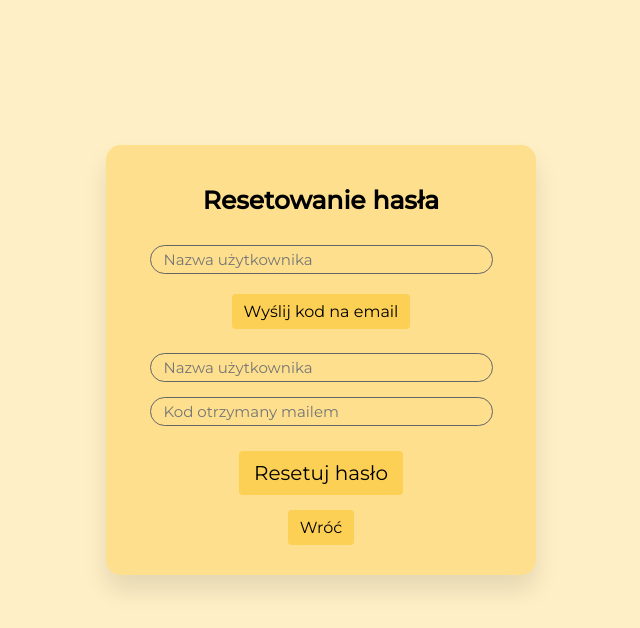
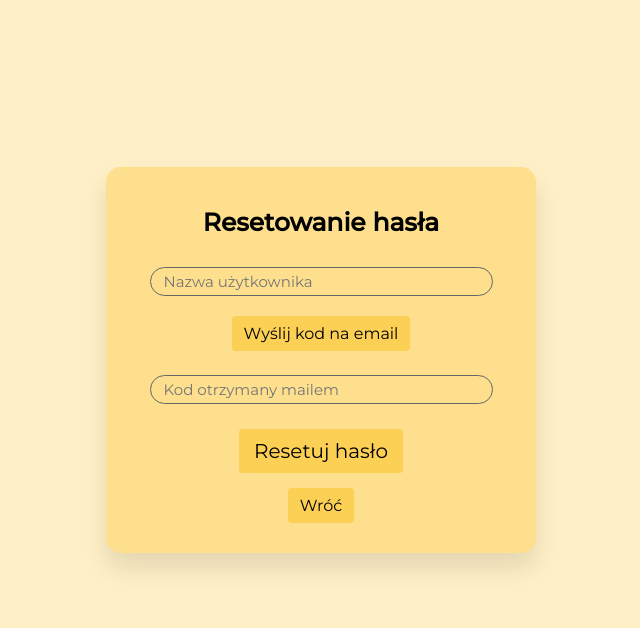
Before and after one commit to Antix7/SUS-UI, a React (Create React App) app: page /resetuj_haslo in a window 1280 px wide. Shown: the top 628 px of the page, without its empty margins (319-959 px from the left). Built offline with nearby package versions, Linux system fonts and the light colour scheme.

Commit message:
Removed multiple username inputs on the resetting page

```diff
--- a/src/components/login/ResetujHaslo.js
+++ b/src/components/login/ResetujHaslo.js
@@ -56,9 +56,10 @@ function ResetForm() {
   )
 }
 
-function SendResetCodeForm() {
+function SendResetCodeForm({formUsername, setFormUsername}) {
   const [errorMessage, setErrorMessage] = useState(null);
   const [successMessage, setSuccessMessage] = useState(null);
+
 
   function handleSubmit(e) {
     e.preventDefault();
@@ -88,7 +89,12 @@ function SendResetCodeForm() {
             className="textInput loginInput"
             name="username"
             type="text"
-            placeholder="Nazwa użytkownika"/>
+            placeholder="Nazwa użytkownika"
+            value={formUsername}
+            onChange={(e) => {
+              setFormUsername(e.target.value);
+            }}
+        />
         <p className="loginErrorMessage sendResetCodeMessage">{errorMessage}</p>
         <p className="loginSuccessMessage sendResetCodeMessage">{successMessage}</p>
         <button type="submit" className="loginButtonSmall" id="sendCodeButton">Wyślij kod na email</button>
@@ -96,7 +102,7 @@ function SendResetCodeForm() {
   )
 }
 
-function CheckResetCodeForm({setCurrentForms, handleResetLogin}) {
+function CheckResetCodeForm({setCurrentForms, handleResetLogin, formUsername}) {
   const [errorMessage, setErrorMessage] = useState(null);
 
   function handleSubmit(e) {
@@ -104,13 +110,13 @@ function CheckResetCodeForm({setCurrentForms, handleResetLogin}) {
 
     const form = e.target;
     const formData = new FormData(form);
-    // formData.forEach((x, y) => console.log(x, y));
+    formData.append('username', formUsername);
 
     axios.post(`${process.env.REACT_APP_SERVER_DOMAIN}/check_reset_code`, formData)
         .then((response) => {
           if(response.data.success) {
             setCurrentForms(<ResetForm />);
-            handleResetLogin(form.username.value, response.data.token);
+            handleResetLogin(formUsername, response.data.token);
           }
           else setErrorMessage(response.data.message);
         })
@@ -120,14 +126,8 @@ function CheckResetCodeForm({setCurrentForms, handleResetLogin}) {
         });
   }
 
-  // TODO wykorzystanie nazwy użytkownika z drugiego forma
   return (
       <form className="loginForm" onSubmit={handleSubmit}>
-        <input
-            className="textInput loginInput"
-            name="username"
-            type="text"
-            placeholder="Nazwa użytkownika"/>
         <input
             className="textInput loginInput"
             name="code"
@@ -145,12 +145,13 @@ export default function ResetujHaslo({handleResetLogin}) {
   const navigate = useNavigate();
 
   const [currentForms, setCurrentForms] = useState(null);
+  const [formUsername, setFormUsername] = useState('');
   useEffect(() => {setCurrentForms(
       <>
-        <SendResetCodeForm />
-        <CheckResetCodeForm setCurrentForms={setCurrentForms} handleResetLogin={handleResetLogin}/>
+        <SendResetCodeForm formUsername={formUsername} setFormUsername={setFormUsername}/>
+        <CheckResetCodeForm setCurrentForms={setCurrentForms} handleResetLogin={handleResetLogin} formUsername={formUsername}/>
       </>
-  )}, []);
+  )}, [formUsername]);
 
   function handleGoBack(e) {
     e.preventDefault();
```
